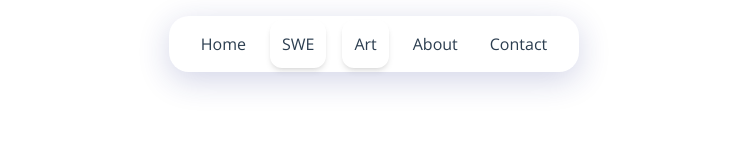
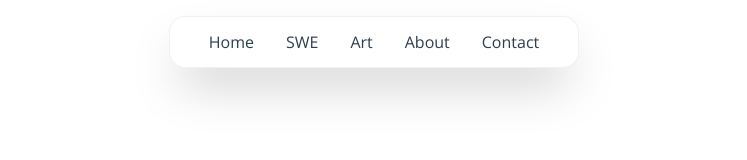
Before and after one commit to aaronestre/portfolio, a React (Vite) app: page / in a window 1280 px wide. Shown: the top 160 px of the page, without its empty margins (266-1013 px from the left). Built offline with nearby package versions, Linux system fonts and the light colour scheme.

Commit message:
Update navbar to use Tailwind and modularize sub components

```diff
--- a/src/components/Button.jsx
+++ b/src/components/Button.jsx
@@ -5,7 +5,7 @@ export default function Button({text, className = "", ...props}) {
     return (
         <>
             <button
-            className={`box-content text-base p-3 rounded-xl w-max shadow-md  ${className}`}
+            className={`box-content text-base p-3 rounded-xl w-max shadow-xl ${className}`}
                 {...props}>
                     {text}
             </button>
--- a/src/components/DropdownMenu.jsx
+++ b/src/components/DropdownMenu.jsx
@@ -1,13 +1,11 @@
 import React from "react";
-
-import "../styles/DropdownMenu.css";
 
 export default function DropdownMenu({links}) {
 
     return (
-        <div className="dropdown-menu" >
-            <ul>
-                {links.map((link, index) => <li key={index}><a href={link.href}>{link.text}</a></li>)}
+        <div className="absolute left-1/2 min-w-40 min-h-14 transform -translate-x-1/2 bg-white z-100 rounded-xl shadow-2xl" >
+            <ul className="w-40 list-none">
+                {links.map((link, index) => <li key={index} className="p-1.5 m-1.5 rounded-xl text-sm"><a href={link.href} className="hover:text-(--highlight-color)">{link.text}</a></li>)}
             </ul>
         </div>
     )
--- /dev/null
+++ b/src/components/NavDropdown.jsx
@@ -0,0 +1,30 @@
+import DropdownMenu from "./DropdownMenu";
+import useDropdown from "../hooks/useDropdown";
+
+const NavDropdown = ({ links, text }) => {
+
+    const {
+        isDropdownOpen,
+        setIsDropdownOpen,
+        handleMouseEnter,
+        handleMouseLeave
+    } = useDropdown();
+
+    return (
+        <div
+            className="relative text-center"
+            onMouseEnter={handleMouseEnter}
+            onMouseLeave={handleMouseLeave}
+        >
+            <button className="p-2 text-(--primary-font-color)">{text}</button>
+            {isDropdownOpen && (
+                <DropdownMenu
+                    className="dropdown-menu"
+                    links={links}
+                />
+            )}
+        </div>
+    );
+};
+
+export default NavDropdown;
--- /dev/null
+++ b/src/components/NavLink.jsx
@@ -0,0 +1,10 @@
+const NavLink = ({href, text}) => {
+
+    return (
+        <div className="relative text-center" >
+            <a href={href} className="block p-2 text-(--primary-font-color) no-underline hover:text-(--highlight-color)">{text}</a>
+        </div>
+    )
+}
+
+export default NavLink;
--- a/src/components/Navbar.jsx
+++ b/src/components/Navbar.jsx
@@ -1,58 +1,28 @@
-import { React, useState } from "react";
+import { React } from "react";
 
-import "../styles/Navbar.css";
-import Button from "./Button";
-import DropdownMenu from "./DropdownMenu";
-import useNavbar from "../hooks/useNavbar";
+import NavLink from "./NavLink";
+import NavDropdown from "./NavDropDown";
 
 export default function Navbar() {
-    const {
-        isSWEDropdownOpen,
-        isArtDropdownOpen,
-        handleSWEEnter,
-        handleSWELeave,
-        handleArtEnter,
-        handleArtLeave,
-    } = useNavbar();
+
+    const sweLinks= [
+        { text: "Overview", href: "/#swe-overview" },
+        { text: "View my projects", href: "/swe" },
+    ];
+
+    const artLinks = [
+        { text: "Overview", href: "/#art-overview" },
+        { text: "Explore my portfolio", href: "/art" },
+    ];
 
     return (
-        <div className="navbar">
-            <nav className="nav-links">
-                <div className="link">
-                    <a href="/">Home</a>
-                </div>
-                <div
-                    className="link"
-                    onMouseEnter={handleSWEEnter}
-                    onMouseLeave={handleSWELeave}
-                >
-                    <Button text="SWE" />
-                    { isSWEDropdownOpen && (
-                        <DropdownMenu
-                            className="dropdown-menu"
-                            links={[{text: "Overview", href:"/#swe-overview"}, {text: "View my projects", href:"/swe"}]}
-                        />
-                    )}
-                </div>
-                <div
-                    className="link"
-                    onMouseEnter={handleArtEnter}
-                    onMouseLeave={handleArtLeave}
-                >
-                    <Button text="Art" />
-                    {isArtDropdownOpen && (
-                        <DropdownMenu
-                            className="dropdown-menu"
-                            links={[{text: "Overview", href:"/#art-overview"}, {text: "Explore my portfolio", href:"/art"}]}
-                        />
-                    )}
-                </div>
-                <div className="link">
-                    <a href="/#about">About</a>
-                </div>
-                <div className="link">
-                    <a href="/#contact">Contact</a>
-                </div>
+        <div className="sticky top-0 mx-auto h-13 my-4 flex justify-center items-center rounded-2xl min-w-[410px] font-(family-name:--secondary-font) w-3/10 shadow-2xl bg-white z-1 border-1 border-gray-400/15 border-solid">
+            <nav className="w-full flex justify-center items-center gap-4">
+                <NavLink href="/" text="Home" />
+                <NavDropdown links={sweLinks} text="SWE"/>
+                <NavDropdown links={artLinks} text="Art"/>
+                <NavLink href="/#about" text="About" />
+                <NavLink href="/#contact" text="Contact" />
             </nav>
         </div>
     );
--- /dev/null
+++ b/src/hooks/useDropdown.jsx
@@ -0,0 +1,15 @@
+import { React, useState } from "react";
+
+export default function useDropdown() {
+    const [isDropdownOpen, setIsDropdownOpen] = useState(false);
+
+    const handleMouseEnter = () => setIsDropdownOpen(true);
+    const handleMouseLeave = () => setIsDropdownOpen(false);
+
+    return {
+        isDropdownOpen,
+        setIsDropdownOpen,
+        handleMouseEnter,
+        handleMouseLeave
+    };
+}
--- a/src/hooks/useNavbar.jsx
+++ /dev/null
@@ -1,25 +0,0 @@
-import { React, useState } from "react";
-
-export default function useNavbar() {
-    const [isSWEDropdownOpen, setSWEDropdownOpen] = useState(false);
-    const [isArtDropdownOpen, setArtDropdownOpen] = useState(false);
-
-    const handleSWEEnter = () => {
-        setSWEDropdownOpen(true);
-    };
-    const handleSWELeave = () => {
-        setSWEDropdownOpen(false);
-    };
-
-    const handleArtEnter = () => setArtDropdownOpen(true);
-    const handleArtLeave = () => setArtDropdownOpen(false);
-
-    return {
-        isArtDropdownOpen,
-        isSWEDropdownOpen,
-        handleSWEEnter,
-        handleSWELeave,
-        handleArtEnter,
-        handleArtLeave,
-    };
-}
--- a/src/styles/DropdownMenu.css
+++ /dev/null
@@ -1,10 +0,0 @@
-.dropdown-menu {
-    position: absolute;
-    left: 50%;
-    min-width: 150px;
-    min-height: 50px;
-    transform: translateX(-50%);
-    background-color: #fff;
-    z-index: 100;
-    border-radius: 10px;
-}
--- a/src/styles/Navbar.css
+++ /dev/null
@@ -1,69 +0,0 @@
-.navbar {
-    position: sticky;
-    top: 0;
-    margin: 1rem auto;
-    height: 3.5rem;
-    display: flex;
-    justify-content: center;
-    align-items: center;
-    font-family: "Open Sans", sans-serif;
-    width: 30%;
-    border-radius: 20px;
-    border: 1px solid rgba(255, 255, 255, 0.3);
-    background-color: #fff;
-    box-shadow: 0 8px 32px 0 rgba( 31, 38, 135, 0.2 );
-    z-index: 1;
-    min-width: 410px;
-}
-
-.nav-links {
-    width: 100%;
-    display: flex;
-    flex-direction: row;
-    justify-content: center;
-    align-items: center;
-    gap: 1rem;
-}
-
-.link {
-
-    position: relative;
-    text-align: center;
-    overflow: visible;
-}
-
-.link a {
-    display: block;
-    padding: 0.5rem;
-    color: var(--primary-font-color);
-    text-decoration: none;
-}
-
-.link a:hover {
-    color: var(--highlight-color);
-}
-
-Button {
-    border: none;
-    background-color: transparent;
-    color: var(--primary-font-color)
-}
-
-
-
-ul {
-    width: 150px;
-    list-style: none;
-}
-
-li {
-    font-size: 0.85rem;
-    padding: 5px;
-    margin: 5px;
-    border-radius: 10px;
-}
-
-li:hover {
-    color: var(--highlight-color);
-    cursor: pointer;
-}
--- a/src/styles/global.css
+++ b/src/styles/global.css
@@ -17,6 +17,9 @@
     --background-color: #f4f4f4; /* Light Gray for main background */
     --card-background: #ffffff; /* White for content cards */
     --border-color: #e0e0e0; /* Soft Gray for subtle separation */
+
+    --header-font: "Roboto";
+    --secondary-font: "Open Sans";
 }
 
 h1 {
```
